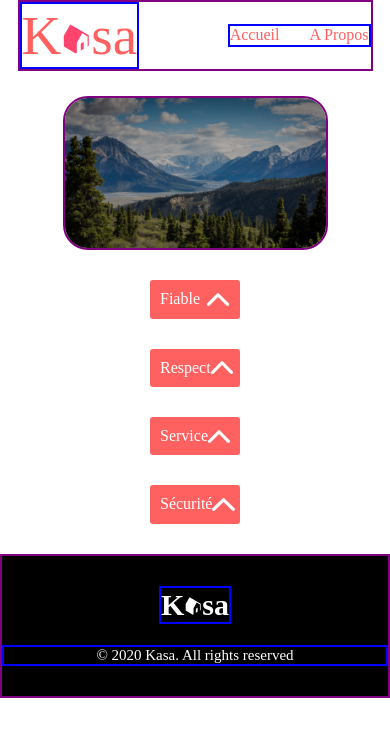
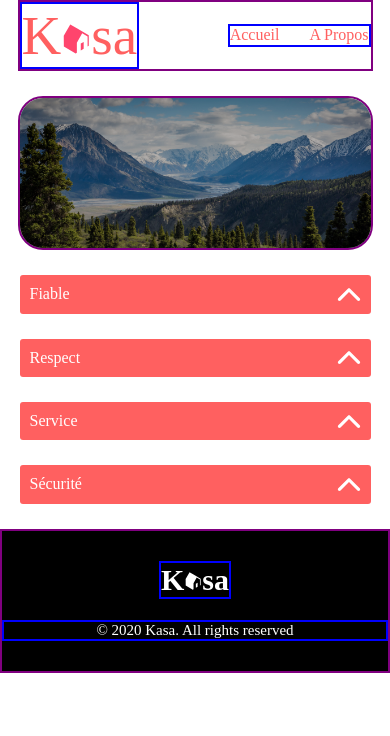
Before and after one commit to matthieuClio/Kasa, a React (Vite) app: page /a-propos in a window 390 px wide. Shown: the top 736 px of the page. Built offline with nearby package versions, Linux system fonts and the light colour scheme; a web font is replaced by a local one.

Commit message:
Feat (About) : mobile responsive added.

```diff
--- a/src/assets/sass/pages/page.scss
+++ b/src/assets/sass/pages/page.scss
@@ -117,4 +117,21 @@
             border: 2px solid green;
         }
     }
+
+    // About page
+    .about {
+        margin: 0;
+        padding: 0;
+
+        &__main-details-container {
+            margin: 0;
+            margin: auto;
+            margin-top: 25px;
+            width: 90%;
+
+            &__details-container {
+                margin-bottom: 25px;
+            }
+        }
+    }
 }
```
